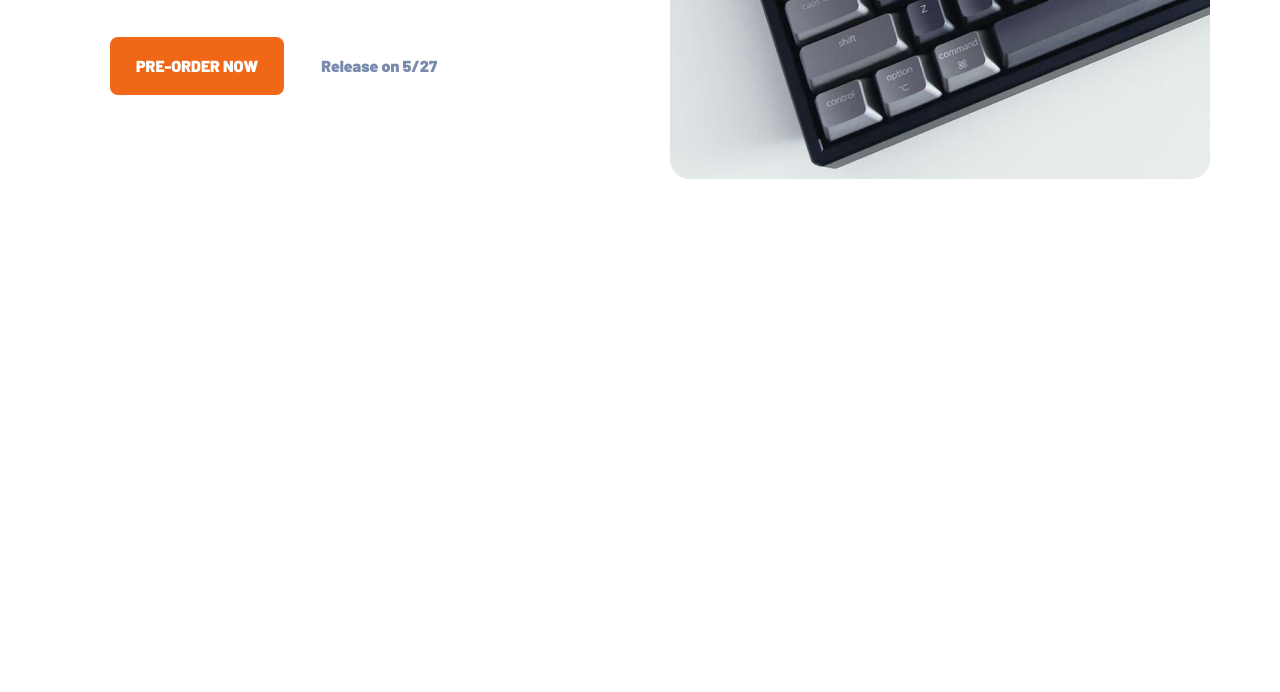
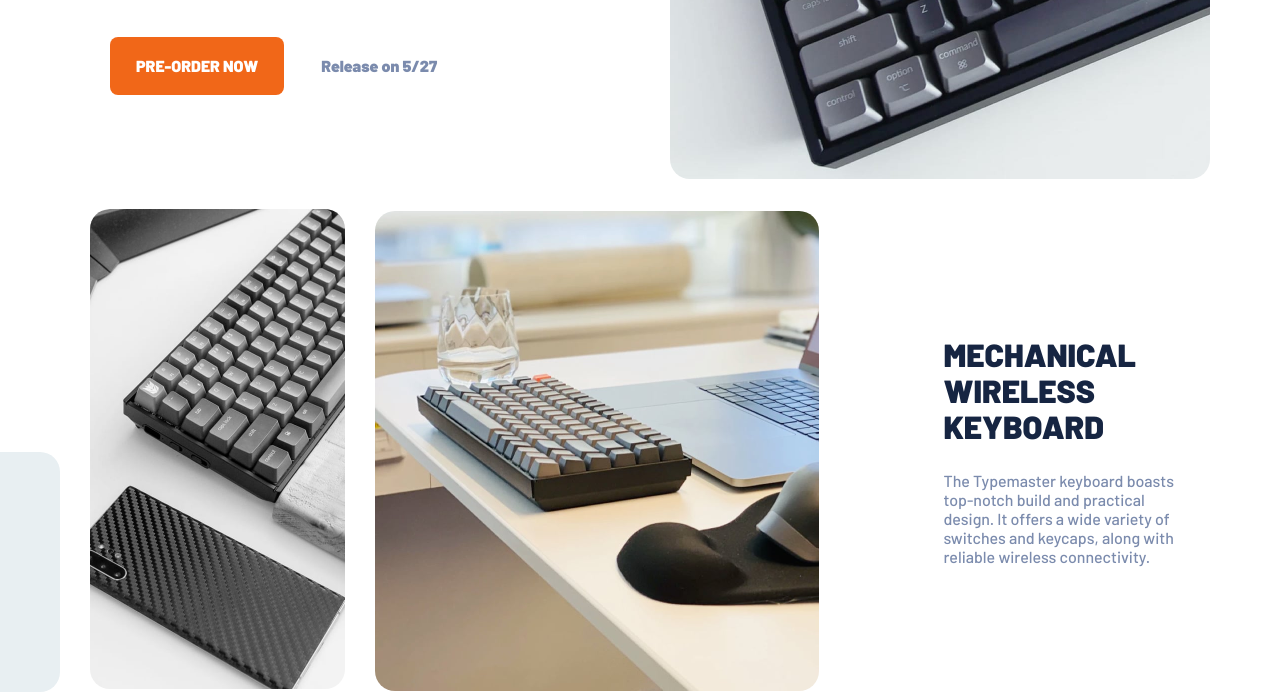
Before and after one commit to NinjaInShade/typemaster-landing-page, a plain HTML site: page index.html in a window 1280 px wide. Shown: the part 498-1190 px from the top of the page. Before the commit the page ends 800 px from the top, so only its background shows below. Drawn offline with Linux system fonts and the light colour scheme.

Commit message:
Product detail section layed out in desktop view

```diff
--- a/index.html
+++ b/index.html
@@ -62,7 +62,55 @@
       </header>
 
       <!-- Product details -->
-      <section></section>
+      <section class="product-details">
+        <div class="product-details-container">
+          <img
+            src="./assets/shared/pattern-square.svg"
+            aria-hidden="true"
+            alt="Decorative square"
+            class="product-details-decorative-img"
+          />
+          <div class="product-detail-img-container">
+            <img
+              srcset="
+                ./assets/mobile/image-phone-and-keyboard.jpg  258w,
+                ./assets/tablet/image-phone-and-keyboard.jpg  428w,
+                ./assets/desktop/image-phone-and-keyboard.jpg 510w
+              "
+              sizes="(max-width: 768px) 428px,
+                (max-width: 375px) 258px,
+                      510px
+                    "
+              class="product-details-img"
+              alt="Birds-eye view of the
+              typemaster keyboard."
+              id="product-details-img-1"
+            />
+          </div>
+          <img
+            srcset="
+              ./assets/mobile/image-glass-and-keyboard.jpg  440w,
+              ./assets/tablet/image-glass-and-keyboard.jpg  888w,
+              ./assets/desktop/image-glass-and-keyboard.jpg 887w
+            "
+            sizes="(max-width: 768px) 888px,
+          (max-width: 375px) 440px,
+          887px
+        "
+            class="product-details-img"
+            alt="Side view of the
+          typemaster keyboard."
+            id="product-details-img-2"
+          />
+          <div class="product-details-content">
+            <h2 class="product-details-title">Mechanical Wireless Keyboard</h2>
+            <p class="product-details-subtitle">
+              The Typemaster keyboard boasts top-notch build and practical design. It offers a wide variety of switches
+              and keycaps, along with reliable wireless connectivity.
+            </p>
+          </div>
+        </div>
+      </section>
 
       <!-- Features -->
       <!-- Footer -->
--- a/main.css
+++ b/main.css
@@ -57,6 +57,56 @@
   position: absolute;
   left: calc(100% + 30px);
   top: 0;
+}
+
+.product-details-decorative-img {
+  position: absolute;
+  right: calc(100% + 30px);
+  bottom: 0;
+}
+
+.product-details {
+  padding: 0 40px;
+}
+
+.product-details-container {
+  margin: 0 auto;
+  display: flex;
+  justify-content: center;
+  align-items: center;
+  position: relative;
+  max-width: var(--max-width);
+}
+
+.product-details-img {
+  object-fit: cover;
+  border-radius: 20px;
+  height: 480px;
+}
+
+.product-detail-img-container {
+  margin-right: 30px;
+}
+
+#product-details-img-1 {
+}
+
+#product-details-img-2 {
+  max-width: 445px;
+  width: 100%;
+}
+
+.product-details-content {
+  margin-left: 125px;
+}
+
+.product-details-title {
+  color: var(--black);
+}
+
+.product-details-subtitle {
+  color: var(--gray);
+  margin-top: 27px;
 }
 
 @media (max-width: 1150px) {
```
